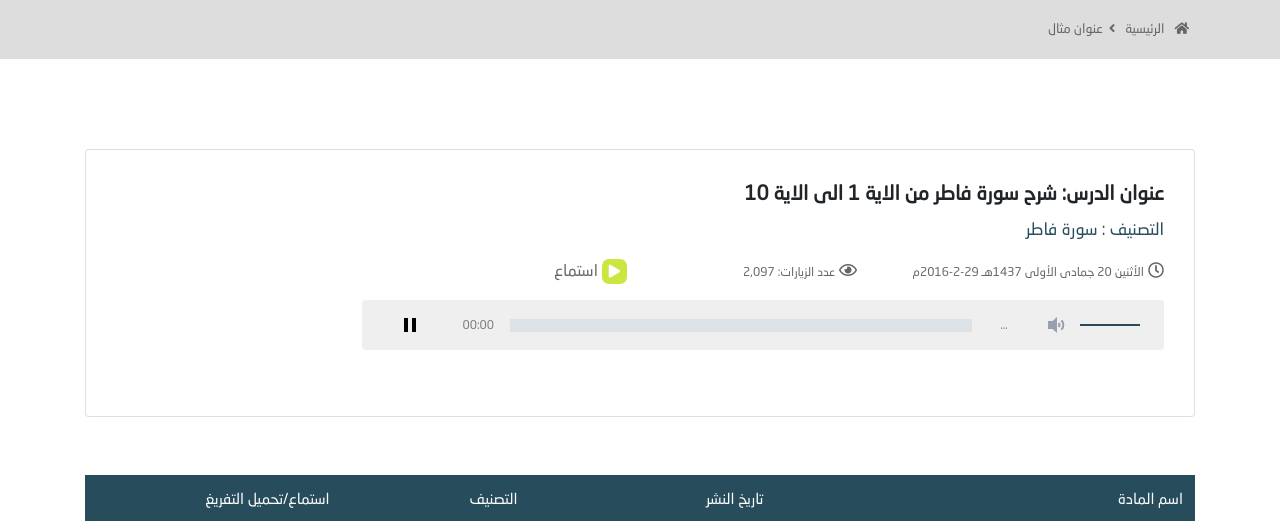
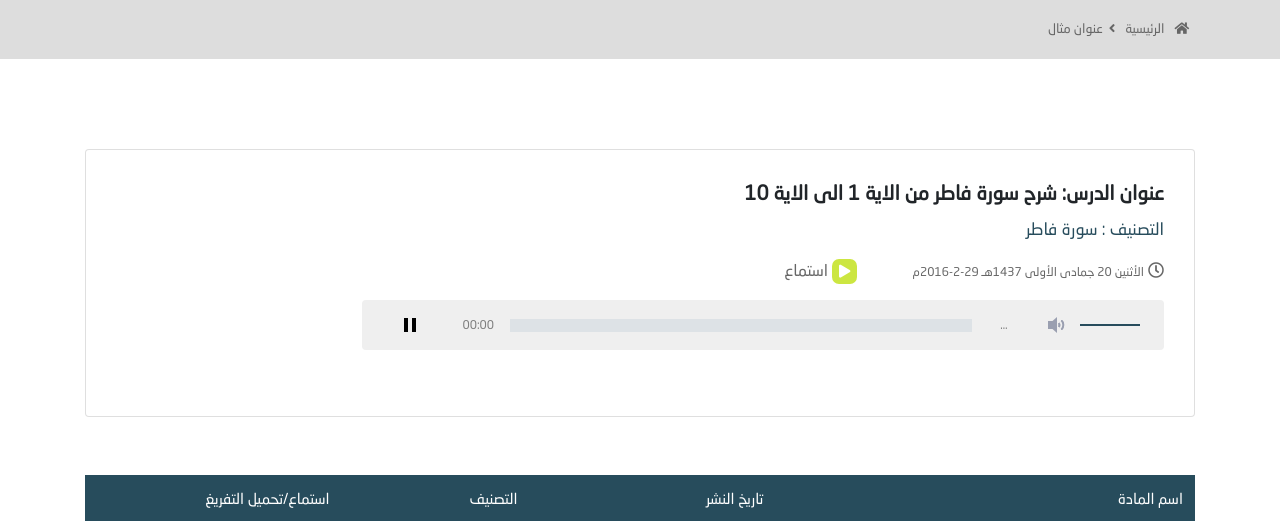
Before and after one commit to OmarAliSoliman/afyaa, a plain HTML site: page sounds-show.html in a window 1280 px wide. Shown: the part 263-789 px from the top of the page. Drawn offline with Linux system fonts and the light colour scheme.

Commit message:
remove-visit-number-from-sounds-show-page

```diff
--- a/sounds-show.html
+++ b/sounds-show.html
@@ -165,10 +165,10 @@
                 <i class="far fa-clock"></i>
                 <span class="small-text">الأثنين 20 جمادى الأولى 1437هـ 29-2-2016م </span>
               </div>
-              <div class="col-sm-12 col-md-6 col-lg-3">
+              <!-- <div class="col-sm-12 col-md-6 col-lg-3">
                 <i class="far fa-eye"></i>
                 <span class="small-text"> عدد الزيارات: 2,097 </span>
-              </div>
+              </div> -->
               <div class="col-sm-12 col-md-6 col-lg-2">
                 <a href="">
                   <i class="fas fa-play"></i>
```
